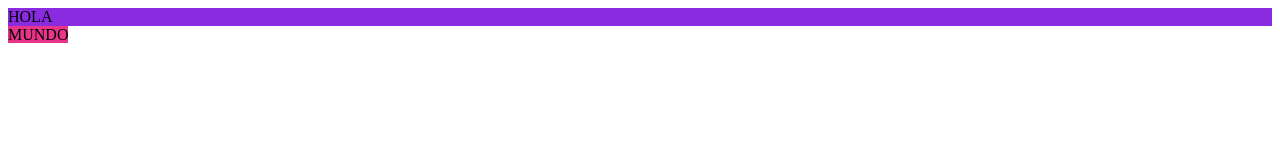
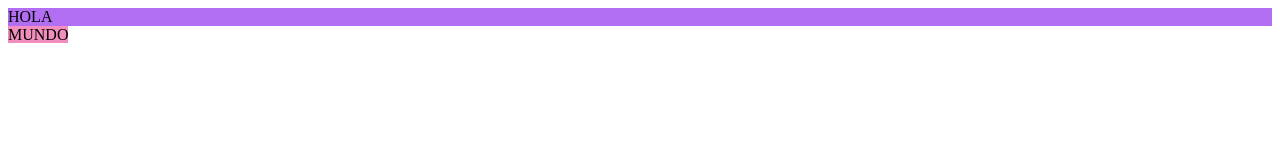
Before and after one commit to IsabelBustamanteQ/TecWeb1, a plain HTML site: page index.html in a window 1280 px wide. Drawn offline with Linux system fonts and the light colour scheme.

Commit message:
Cambio a colores pasteles

```diff
--- a/index.html
+++ b/index.html
@@ -6,10 +6,10 @@
     <title>Document</title>
 </head>
 <body>
-    <div style="background-color:blueviolet;">
+    <div style="background-color:rgb(178, 110, 243);">
         HOLA
     </div>
-    <span style="background-color: rgb(232, 53, 137);">
+    <span style="background-color: rgb(242, 142, 189);">
         MUNDO
     </span>
 </body>
```
